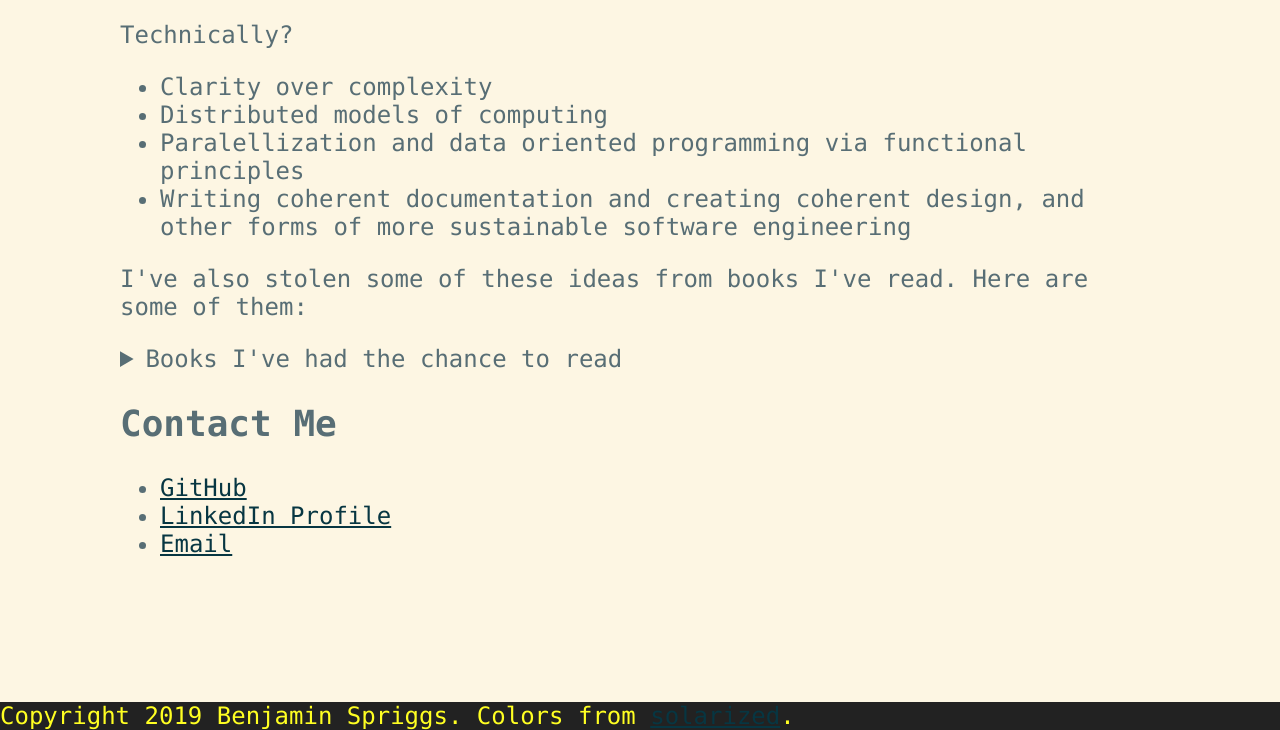
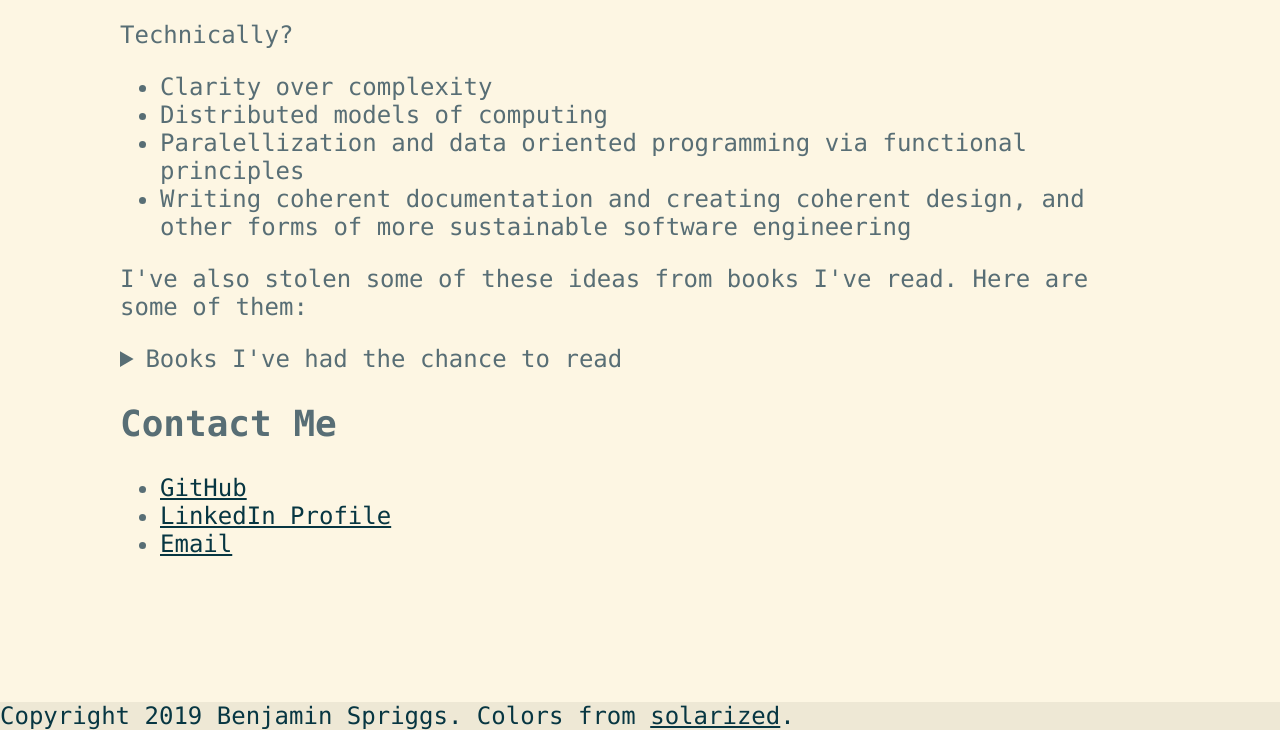
Before and after one commit to benjspriggs/resume, a plain HTML site: page index.html in a window 1280 px wide. Shown: the part 1202-1932 px from the top of the page. Drawn offline with Linux system fonts and the light colour scheme.

Commit message:
Fix footer colors

```diff
--- a/styles/index.css
+++ b/styles/index.css
@@ -29,8 +29,8 @@ main {
 }
 
 footer {
-  background-color: #222;
-  color: #ff2;
+  color: var(--emphasized-text-color);
+  background: var(--highlight-background-color);
 }
 
 button {
```
